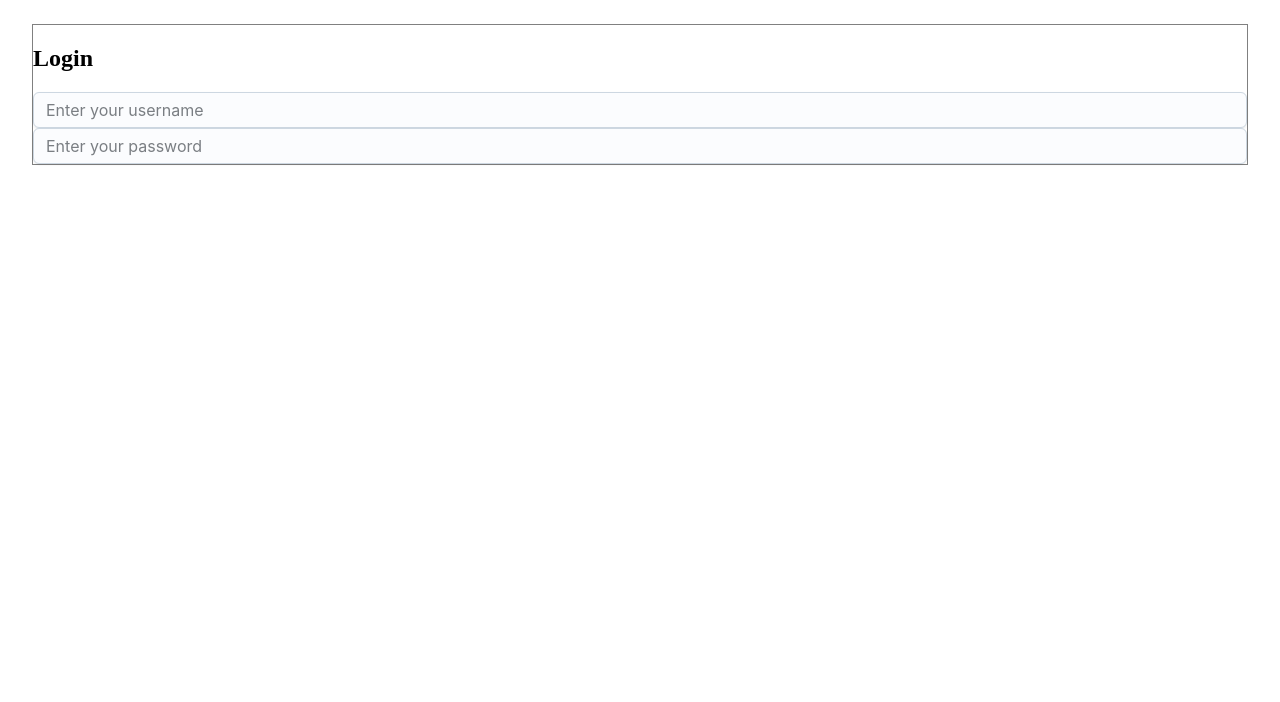
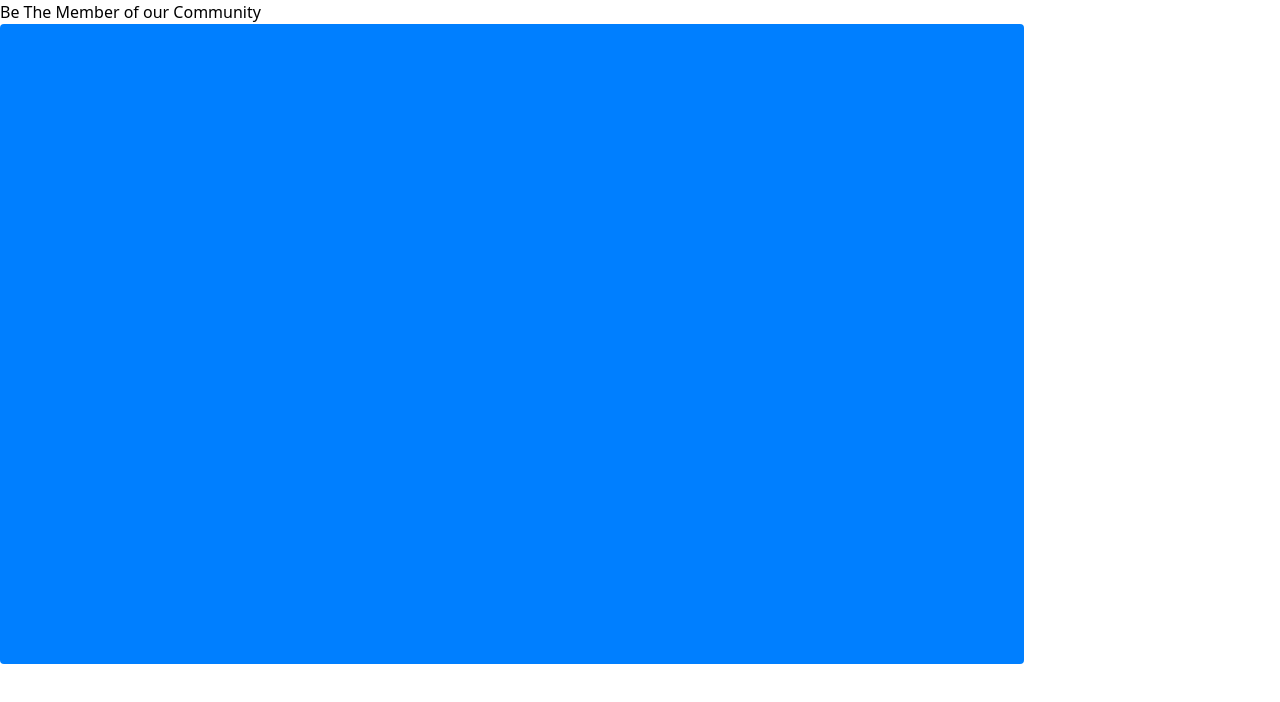
Before and after one commit to ShivRaj1225/Login, a React (Vite) app: page / in a window 1280 px wide. Shown: the top 702 px of the page. Built offline with nearby package versions, Linux system fonts and the light colour scheme.

Commit message:
Tailwind

```diff
--- a/package.json
+++ b/package.json
@@ -23,11 +23,14 @@
     "@types/react": "^18.3.10",
     "@types/react-dom": "^18.3.0",
     "@vitejs/plugin-react": "^4.3.2",
+    "autoprefixer": "^10.4.20",
     "eslint": "^9.11.1",
     "eslint-plugin-react": "^7.37.0",
     "eslint-plugin-react-hooks": "^5.1.0-rc.0",
     "eslint-plugin-react-refresh": "^0.4.12",
     "globals": "^15.9.0",
+    "postcss": "^8.4.47",
+    "tailwindcss": "^3.4.13",
     "vite": "^5.4.8"
   }
 }
--- a/src/App.jsx
+++ b/src/App.jsx
@@ -1,10 +1,11 @@
 import React from 'react'
-import Login from './Login'
+
+import Home from './Home'
 
 function App() {
   return (
     <div>
-      <Login></Login>
+     <Home/>
     </div>
   )
 }
--- a/src/Login.jsx
+++ b/src/Login.jsx
@@ -1,16 +1,12 @@
-import Sheet from '@mui/joy/Sheet';
-import Input from '@mui/joy/Input';
-import Box from '@mui/joy/Box';
+
 import React from 'react'
+
+
 
 function Login() {
   return (
     <div>
-        <Box component="section" sx={{ m:3, p: 0, border: '1px solid grey' }}>
-            <h2>Login</h2>
-            <Input placeholder="Enter your username" variant="outlined" />
-            <Input placeholder="Enter your password" variant="outlined" />
-        </Box>
+
     </div>
   )
 }
--- a/src/index.css
+++ b/src/index.css
@@ -0,0 +1,13 @@
+*{
+    margin: 0;
+    padding: 0;
+    box-sizing: border-box;
+}
+html,body{
+    width: 100%;
+    height: 100%;
+
+}
+@tailwind base;
+@tailwind components;
+@tailwind utilities;
```
Also changed, not shown: 1 other file (tests, documents, lock files or other folders).
